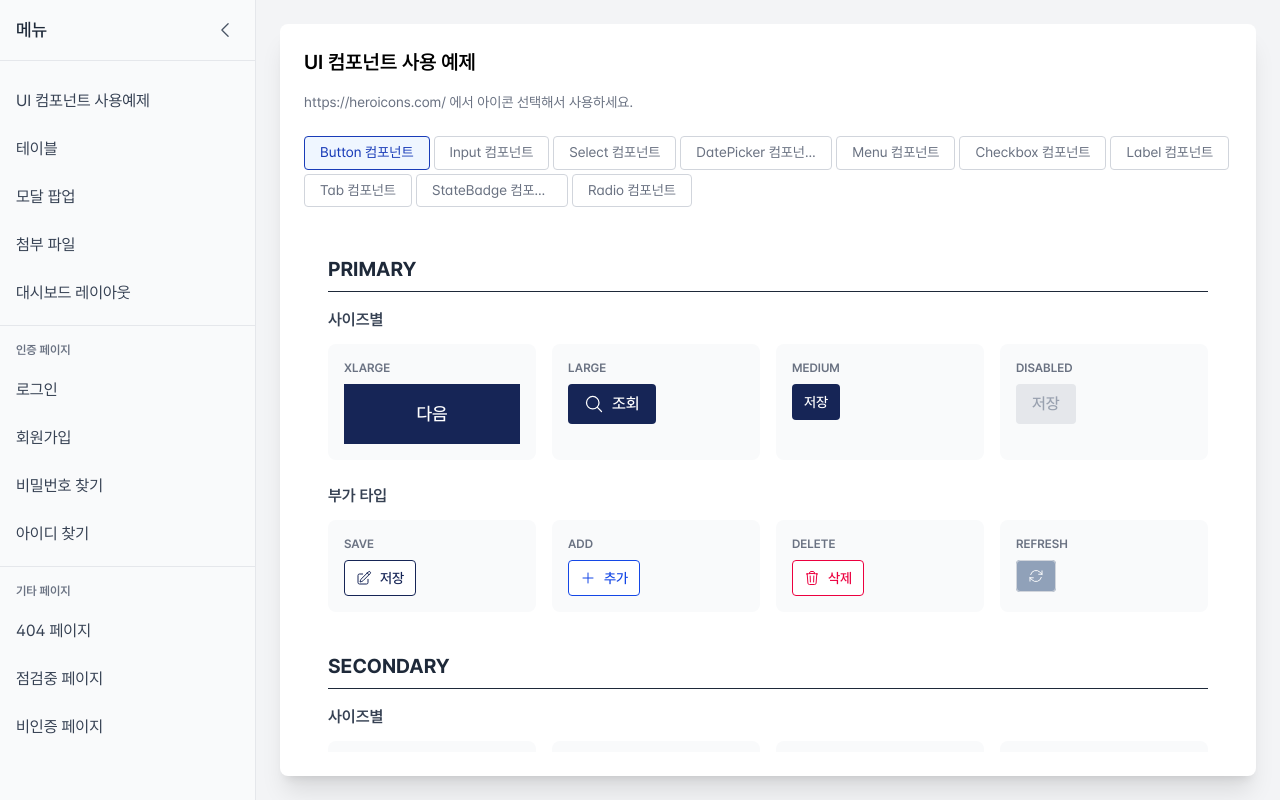
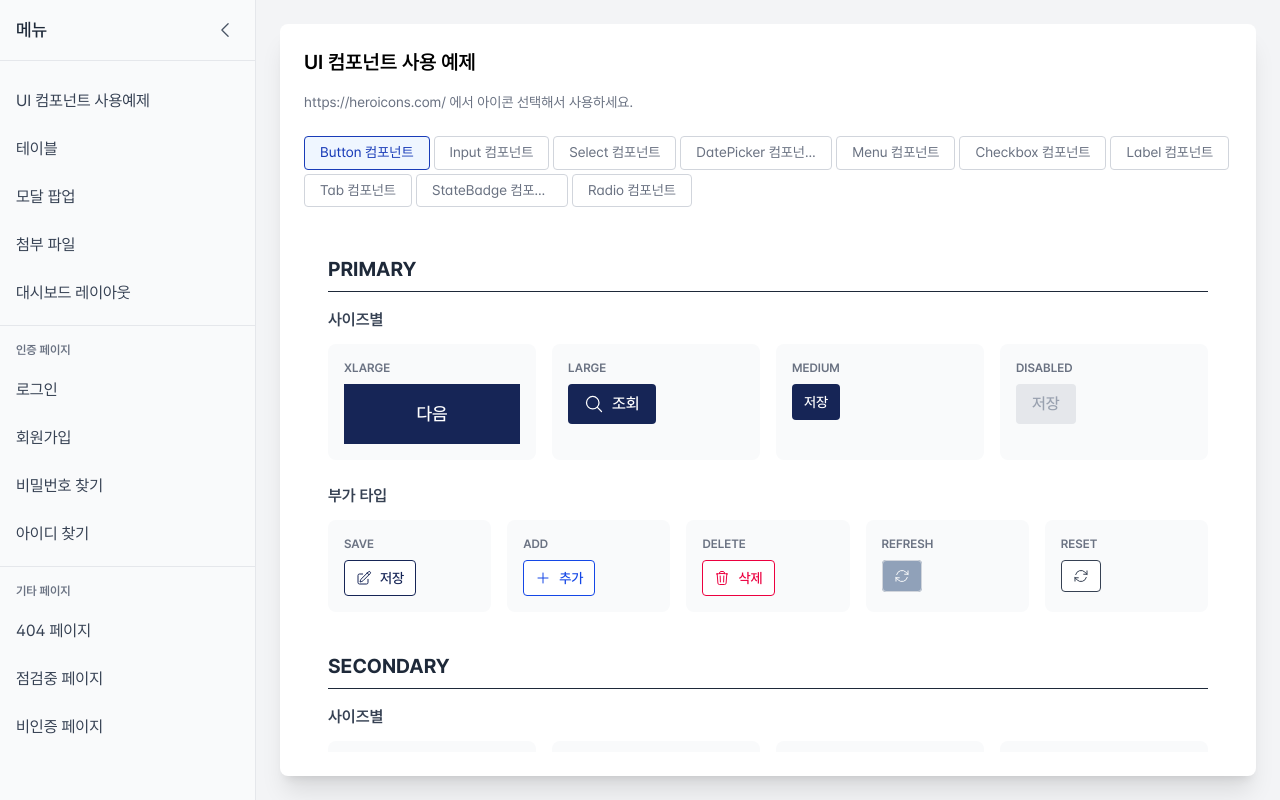
Before and after one commit to webseed87/pms-project, a React (Vite) app: page / in a window 1280 px wide. Built offline with nearby package versions, Linux system fonts and the light colour scheme.

Commit message:
리셋버튼 추가

```diff
--- a/src/components/ui/Button/Button.jsx
+++ b/src/components/ui/Button/Button.jsx
@@ -17,6 +17,7 @@ export const BUTTON_TYPES = {
   DELETE: 'delete',        // 삭제 버튼
   SAVE: 'save',            // 저장 버튼
   REFRESH: 'refresh',      // 리프레쉬 버튼
+  RESET: 'reset',          // 리셋 버튼
 }
 
 /**
@@ -106,7 +107,11 @@ const Button = ({
     [BUTTON_TYPES.DELETE]: 'bg-white text-rose-600 outline outline-1 outline-offset-[-1px] outline-rose-600 hover:bg-rose-50 hover:text-rose-800 hover:outline-rose-800 focus:bg-rose-50 focus:text-rose-800 focus:outline-rose-800 focus:ring-1 focus:ring-rose-200',
 
     // REFRESH - 리프레쉬 버튼
-    [BUTTON_TYPES.REFRESH]: 'bg-slate-400 text-gray-50 rounded outline outline-1 outline-offset-[-1px] outline-gray-300 inline-flex justify-center items-center gap-2.5 focus:bg-slate-500 focus:outline-gray-400 focus:ring-1 focus:ring-gray-300',
+    [BUTTON_TYPES.REFRESH]: 'bg-slate-400 text-gray-50 rounded outline outline-1 outline-offset-[-1px] outline-gray-300 inline-flex justify-center items-center gap-2.5 hover:bg-slate-500 hover:outline-gray-400 focus:bg-slate-500 focus:outline-gray-400 focus:ring-1 focus:ring-gray-300',
+
+    // RESET - 리셋버튼
+    [BUTTON_TYPES.RESET]: 'bg-white text-gray-700 rounded outline outline-1 outline-offset-[-1px] outline-gray-700 inline-flex justify-center items-center gap-2.5 hover:bg-gray-100 hover:text-gray-900 hover:outline-gray-900 focus:bg-gray-50 focus:text-gray-900 focus:outline-gray-900 focus:ring-1 focus:ring-gray-300',
+
   };
 
   // Size 스타일 (버튼 크기별 스타일)
--- a/src/components/ui/Button/ButtonExample.jsx
+++ b/src/components/ui/Button/ButtonExample.jsx
@@ -70,7 +70,7 @@ const ButtonExample = () => {
           {/* 부가 타입 */}
           <div>
             <h3 className="font-semibold mb-3 text-gray-700">부가 타입</h3>
-            <div className="grid grid-cols-1 md:grid-cols-4 gap-4">
+            <div className="grid grid-cols-1 md:grid-cols-5 gap-4">
               <div className="p-4 bg-gray-50 rounded-lg">
                 <h4 className="text-xs font-semibold mb-2 text-gray-500">SAVE</h4>
                 <Button
@@ -105,6 +105,14 @@ const ButtonExample = () => {
                 <h4 className="text-xs font-semibold mb-2 text-gray-500">REFRESH</h4>
                 <Button
                   buttonType={BUTTON_TYPES.REFRESH}
+                  icon={<ArrowPathIcon />}
+                >
+                </Button>
+              </div>
+              <div className="p-4 bg-gray-50 rounded-lg">
+                <h4 className="text-xs font-semibold mb-2 text-gray-500">RESET</h4>
+                <Button
+                  buttonType={BUTTON_TYPES.RESET}
                   icon={<ArrowPathIcon />}
                 >
                 </Button>
```
